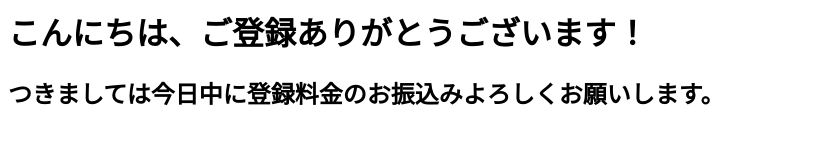
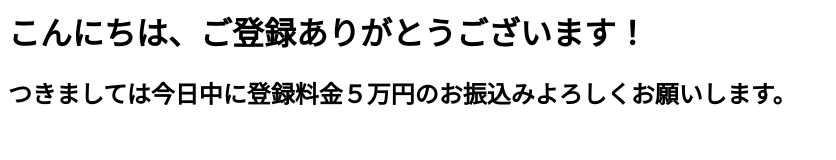
Before and after one commit to u0c4d2h2tm/u0c4d2h2tm.github.io, a plain HTML site: page index.html in a window 1280 px wide. Shown: the whole page, without its empty margins (0-836 px from the left). Drawn offline with Linux system fonts and the light colour scheme.

Commit message:
Update index.html

```diff
--- a/index.html
+++ b/index.html
@@ -1,2 +1,2 @@
 <h1>こんにちは、ご登録ありがとうございます！</h1>
-<h2>つきましては今日中に登録料金のお振込みよろしくお願いします。</h2>
+<h2>つきましては今日中に登録料金５万円のお振込みよろしくお願いします。</h2>
```
